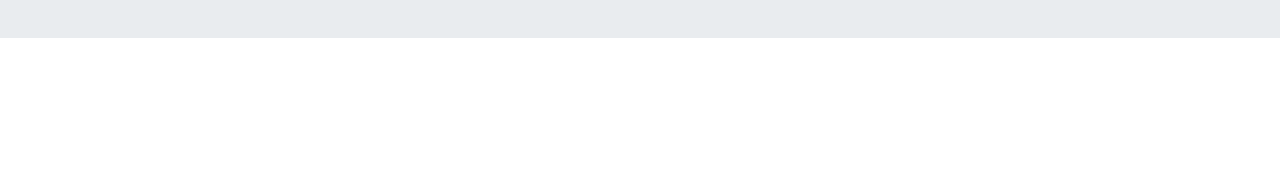
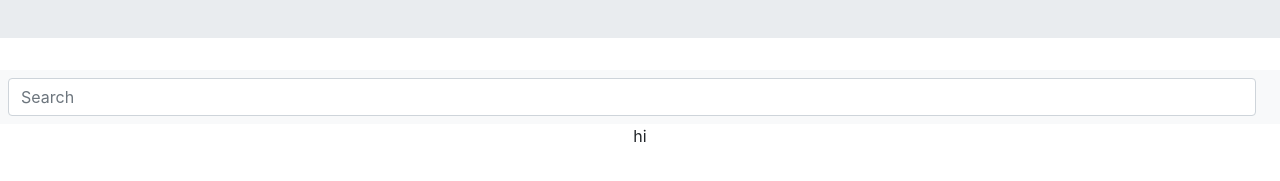
Before and after one commit to tiroxxx/EmployeeDirectory, a React (Create React App) app in the folder employee-tracker/: page / in a window 1280 px wide. Shown: the part 211-392 px from the top of the page. Built offline with nearby package versions, Linux system fonts and the light colour scheme.

Commit message:
made sure all components exported and imported properly with some dummy elements

```diff
--- a/employee-tracker/src/App.js
+++ b/employee-tracker/src/App.js
@@ -9,7 +9,7 @@ function App() {
     <div className="App">
       <Wrapper>
         <Header />
-        {/* <Main /> */}
+        <Main />
       </Wrapper>
     </div>
   );
--- a/employee-tracker/src/components/DataArea.js
+++ b/employee-tracker/src/components/DataArea.js
@@ -0,0 +1,14 @@
+import React from "react";
+import Nav from "./Nav";
+import DataTable from "./DataTable";
+
+function DataArea() {
+    return (
+        <div>
+            <Nav />
+            <DataTable />
+        </div>
+    )
+}
+
+export default DataArea;
--- a/employee-tracker/src/components/DataTable.js
+++ b/employee-tracker/src/components/DataTable.js
@@ -0,0 +1,10 @@
+import React from "react";
+import DataBody from "./DataBody"
+
+function DataTable() {
+    return (
+        <p>hi</p>
+    )
+}
+
+export default DataTable;
--- a/employee-tracker/src/components/Main.js
+++ b/employee-tracker/src/components/Main.js
@@ -0,0 +1,10 @@
+import React from "react";
+import DataArea from "./DataArea";
+
+function Main() {
+    return (
+        <DataArea />
+    )
+}
+
+export default Main;
--- a/employee-tracker/src/components/Nav.js
+++ b/employee-tracker/src/components/Nav.js
@@ -3,8 +3,11 @@ import SearchBox from "./SearchBox"
 
 function Nav({ handleSearchChange }) {
     return (
-        <nav className="navbar navbar-light bg-light">
-            <input className="form-control mr-sm-2" type="search" placeholder="Search" aria-label="Search" />
+        <nav className="navbar narvbar-expand navbar-light bg-light">
+            <div className="narbar-collapse row" id="navbarNav"/>
+            <SearchBox handleSearchChange={handleSearchChange} />
         </nav>
     )
 }
+
+export default Nav;
--- a/employee-tracker/src/components/SearchBox.js
+++ b/employee-tracker/src/components/SearchBox.js
@@ -0,0 +1,9 @@
+import React from "react";
+
+function SearchBox({ handleSearchChange }) {
+    return (
+        <input className="form-control mr-sm-2" type="search" placeholder="Search" aria-label="Search" />
+    )
+}
+
+export default SearchBox;
```
